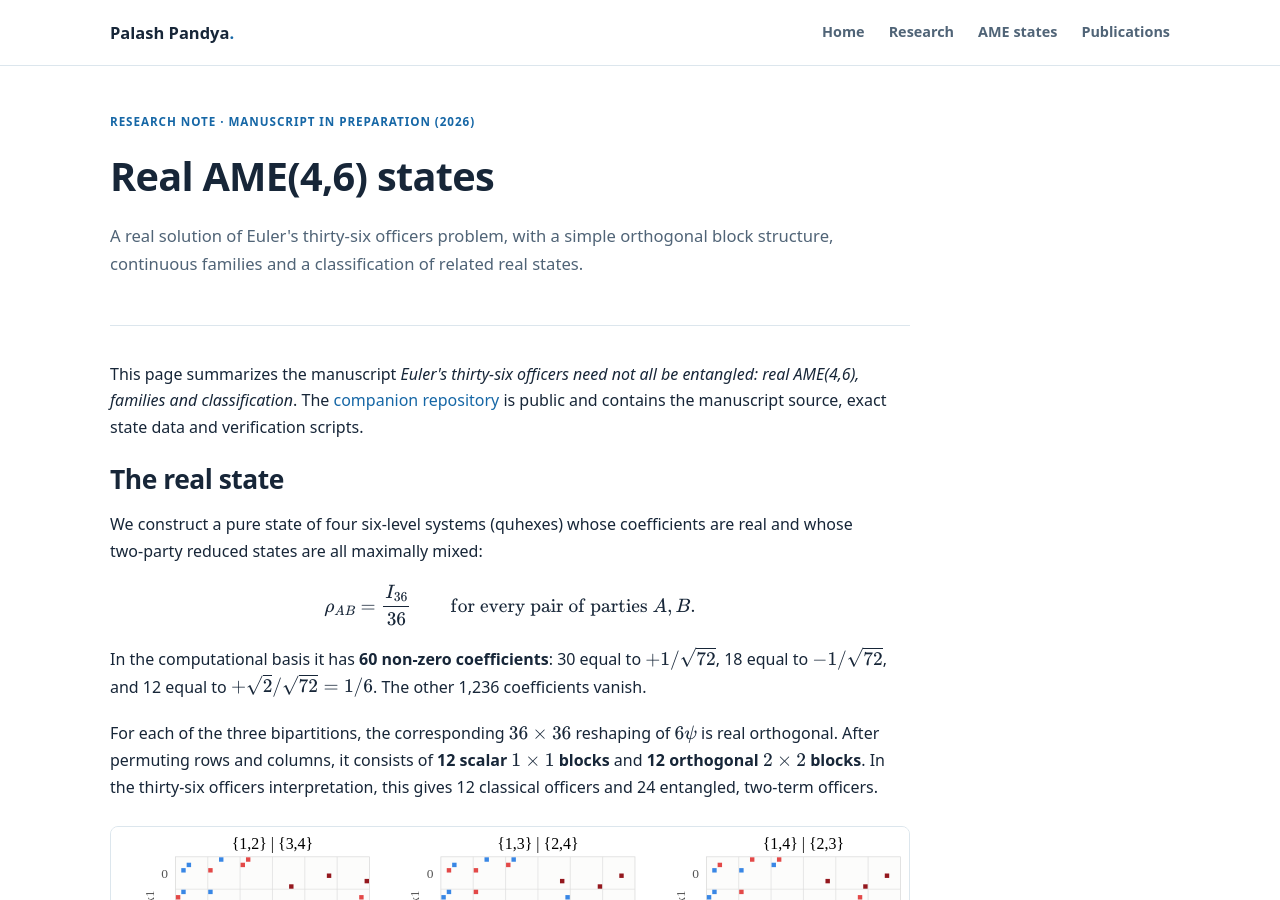
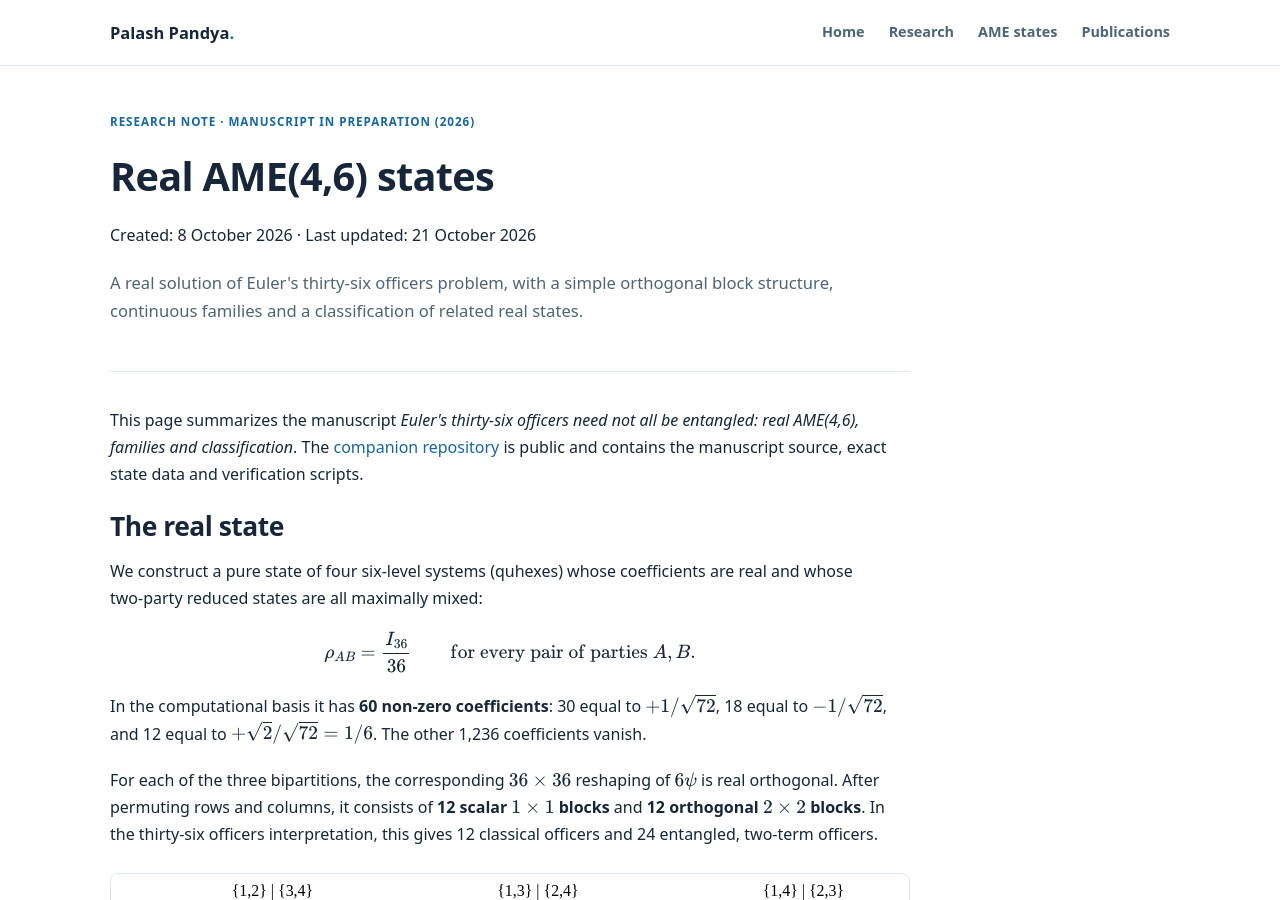
Before and after one commit to palashpandya/palashpandya.github.io, a Jekyll site: the page built from research/ame/real-ame46.md, in a window 1280 px wide and 900 px high. Built offline with Jekyll 4.4.1, drawn with Linux system fonts in a browser that asks for light colours.

Commit message:
Show creation and update dates below title: research/ame/real-ame46.md

```diff
--- a/research/ame/real-ame46.md
+++ b/research/ame/real-ame46.md
@@ -2,11 +2,14 @@
 title: Real AME(4,6) states
 description: A real 60-term AME(4,6) construction, continuous families and a classification of real states.
 layout: default
+date_created: 2026-10-08
+last_modified_at: 2026-10-21
 permalink: /research/ame/real-ame46/
 ---
 <section class="page-head">
 <p class="eyebrow">Research note · Manuscript in preparation (2026)</p>
 <h1>Real AME(4,6) states</h1>
+{% include page-dates.html %}
 <p class="lede">A real solution of Euler's thirty-six officers problem, with a simple orthogonal block structure, continuous families and a classification of related real states.</p>
 </section>
 
```
